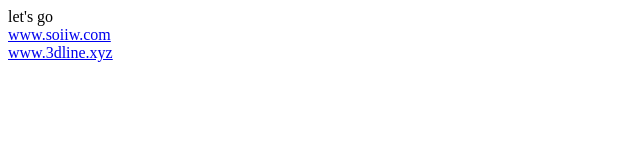
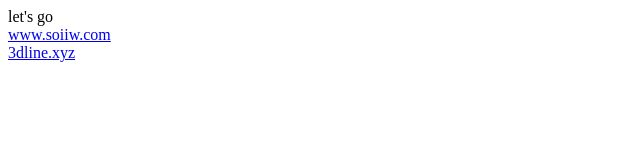
Before and after one commit to hackdoors/fucknavigate, a plain HTML site: page index.html in a window 1280 px wide. Shown: the full height of the page, 0-640 px from the left. Drawn offline with Linux system fonts and the light colour scheme.

Commit message:
Update index.html

```diff
--- a/index.html
+++ b/index.html
@@ -3,6 +3,6 @@
   <head>let's go</head><br>
   <body>
     <a href="https://github.com/hackdoors/fucknavigate/www.soiiw.com">www.soiiw.com</a><br>
-    <a href="https://github.com/hackdoors/fucknavigate/3dline.xyz">www.3dline.xyz</a><br>
+    <a href="https://github.com/hackdoors/fucknavigate/3dline.xyz">3dline.xyz</a><br>
   </body>
 </html>
```
